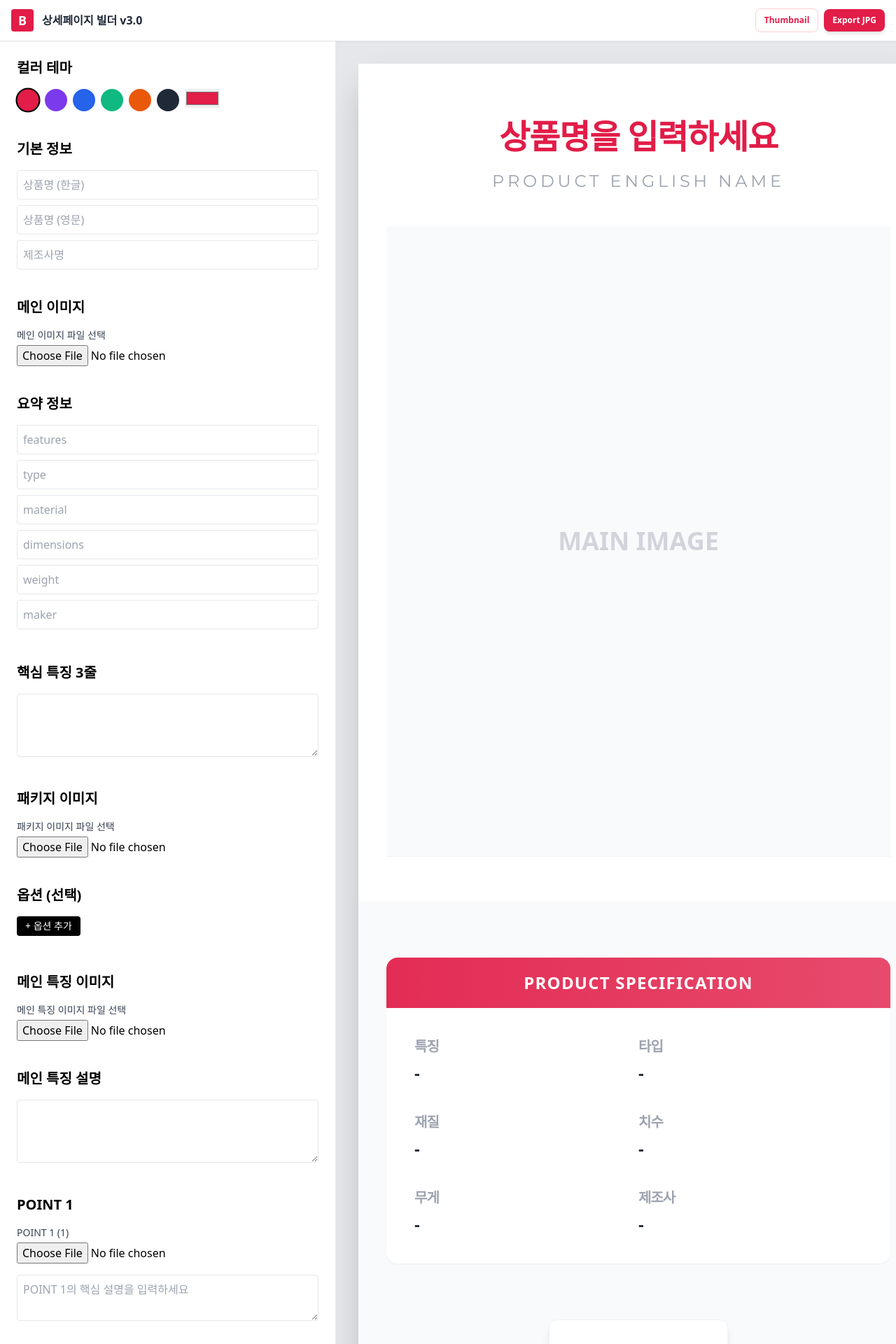
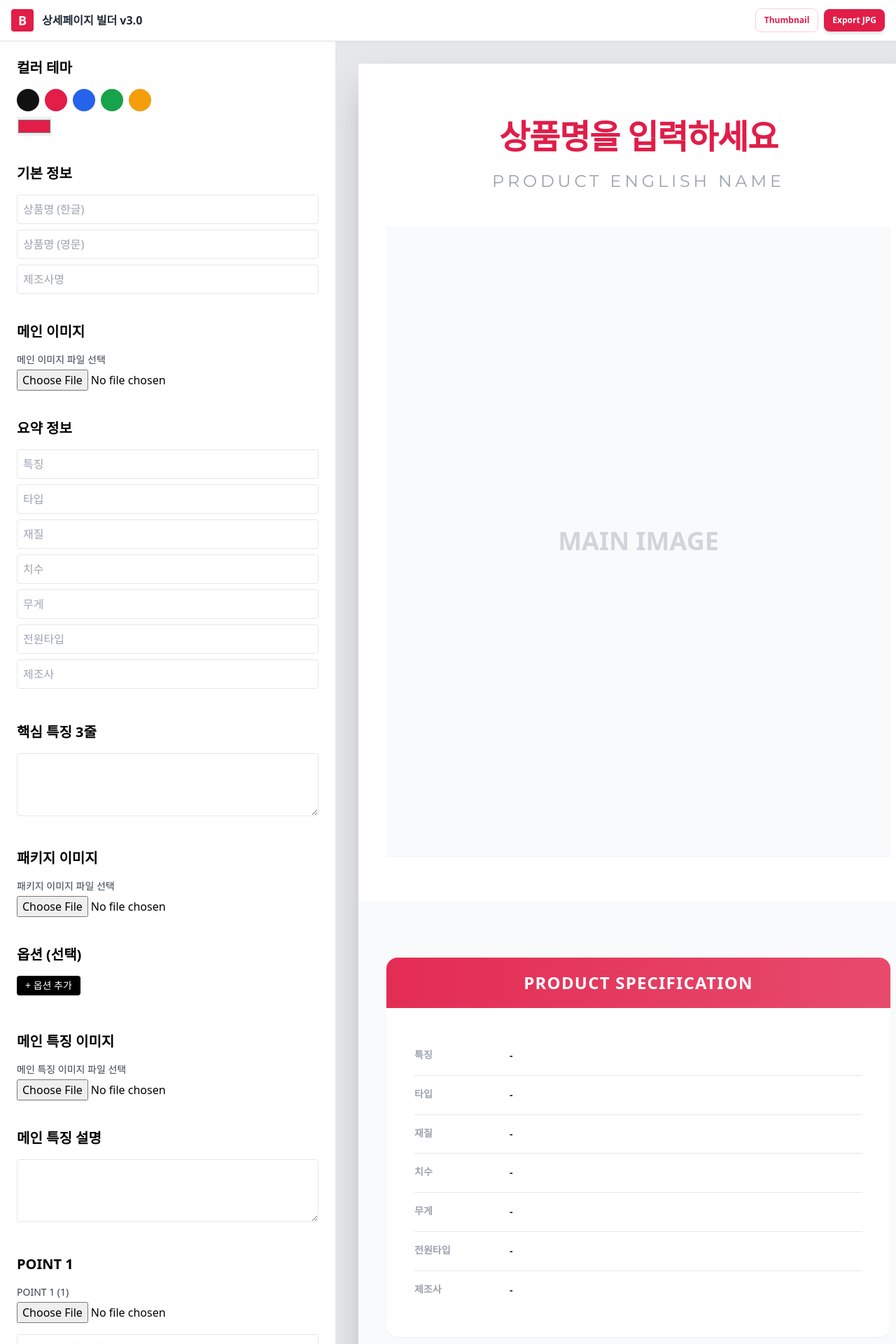
Before and after one commit to papa6229-beep/detail-page-builder, a React (Vite) app: page / in a window 1280 px wide. Shown: the top 1920 px of the page at 70% size. Built offline with nearby package versions, Linux system fonts and the light colour scheme; a web font is replaced by a local one.

Commit message:
상세페이지 빌더 작업 완료

```diff
--- a/components/Editor.tsx
+++ b/components/Editor.tsx
@@ -124,12 +124,29 @@ const Editor: React.FC<EditorProps> = ({ data, onChange, onGenerateAI, isLoading
       </section>
 
       {/* 요약 정보 */}
-      <section>
-        <h2 className="text-xl font-bold mb-4">요약 정보</h2>
-        {(['features', 'type', 'material', 'dimensions', 'weight', 'maker'] as const).map(k => (
-          <input key={k} name={`summary_${k}`} value={data.summaryInfo[k]} onChange={handleInputChange} className="w-full p-2 border rounded mb-2" placeholder={k} />
-        ))}
-      </section>
+<section>
+  <h2 className="text-xl font-bold mb-4">요약 정보</h2>
+
+  {([
+    { key: 'feature', label: '특징' },
+    { key: 'type', label: '타입' },
+    { key: 'material', label: '재질' },
+    { key: 'size', label: '치수' },
+    { key: 'weight', label: '무게' },
+    { key: 'power', label: '전원타입' },
+    { key: 'maker', label: '제조사' },
+  ] as const).map(item => (
+    <input
+      key={item.key}
+      name={`summary_${item.key}`}
+      value={data.summaryInfo[item.key]}
+      onChange={handleInputChange}
+      className="w-full p-2 border rounded mb-2"
+      placeholder={item.label}
+    />
+  ))}
+</section>
+
 
       {/* 핵심 특징 */}
       <section>
--- a/components/Preview.tsx
+++ b/components/Preview.tsx
@@ -65,20 +65,26 @@ const Preview = forwardRef<HTMLDivElement, PreviewProps>(({ data }, ref) => {
             >
               PRODUCT SPECIFICATION
             </div>
-            <div className="grid grid-cols-2 p-10 gap-y-10 border-t border-gray-50">
+<div className="p-10 border-t border-gray-100">
   {[
-                { label: '특징', value: summaryInfo.features },
+  { label: '특징', value: summaryInfo.feature },
   { label: '타입', value: summaryInfo.type },
   { label: '재질', value: summaryInfo.material },
-                { label: '치수', value: summaryInfo.dimensions },
+  { label: '치수', value: summaryInfo.size },
   { label: '무게', value: summaryInfo.weight },
+  { label: '전원타입', value: summaryInfo.power },
   { label: '제조사', value: summaryInfo.maker },
 ].map((item, idx) => (
-                <div key={idx} className="flex flex-col">
-                  {/* 라벨 크기 소폭 조정 (text-2xl -> text-xl) */}
-                  <span className="text-xl font-black text-gray-400 mb-2 uppercase tracking-tighter">{item.label}</span>
-                  {/* 내용 크기 소폭 조정 (text-3xl -> text-2xl) */}
-                  <span className="text-2xl text-gray-800 font-black">{item.value || '-'}</span>
+    <div
+      key={idx}
+      className="grid grid-cols-[120px_1fr] gap-4 py-4 border-b last:border-b-0"
+    >
+      <div className="text-sm font-bold text-gray-400">
+        {item.label}
+      </div>
+      <div className="text-sm font-semibold text-gray-800 leading-relaxed whitespace-pre-line">
+        {item.value || '-'}
+      </div>
     </div>
   ))}
             </div>
--- a/constants.ts
+++ b/constants.ts
@@ -9,12 +9,13 @@ export const INITIAL_PRODUCT_DATA: ProductData = {
   productNameEn: '',
   brandName: '',
   summaryInfo: {
-    features: '',
+    feature: '',
     type: '',
     material: '',
-    dimensions: '',
+    size: '',
     weight: '',
-    maker: ''
+    power: '',
+    maker: '',
   },
   themeColor: DEFAULT_THEME_COLOR,
 
@@ -37,12 +38,34 @@ export const INITIAL_PRODUCT_DATA: ProductData = {
 };
 
 export const COLOR_PRESETS = [
-  { label: 'Rose', value: '#E11D48' },
-  { label: 'Violet', value: '#7C3AED' },
-  { label: 'Blue', value: '#2563EB' },
-  { label: 'Green', value: '#10B981' },
-  { label: 'Orange', value: '#EA580C' },
-  { label: 'Black', value: '#1F2937' },
+  // 단색
+  { type: 'solid', value: '#111111' },
+  { type: 'solid', value: '#e11d48' },
+  { type: 'solid', value: '#2563eb' },
+  { type: 'solid', value: '#16a34a' },
+  { type: 'solid', value: '#f59e0b' }, // 진한 옐로우
+
+  // 그라데이션
+  {
+    type: 'gradient',
+    value: 'linear-gradient(90deg, #facc15, #f59e0b)', // 옐로우 → 오렌지
+  },
+  {
+    type: 'gradient',
+    value: 'linear-gradient(90deg, #fde047, #f97316)', // 라이트 옐로우 → 딥 오렌지
+  },
+  {
+    type: 'gradient',
+    value: 'linear-gradient(90deg, #fbbf24, #dc2626)', // 옐로우 → 레드
+  },
+  {
+    type: 'gradient',
+    value: 'linear-gradient(90deg, #22c55e, #16a34a)', // 그린
+  },
+  {
+    type: 'gradient',
+    value: 'linear-gradient(90deg, #3b82f6, #1e3a8a)', // 블루
+  },
 ];
 
 export const THUMBNAIL_SIZES = [202, 400, 500];
--- a/types.ts
+++ b/types.ts
@@ -1,12 +1,13 @@
 // types.ts
 
 export interface SummaryInfo {
-  features: string;
-  type: string;
-  material: string;
-  dimensions: string;
-  weight: string;
-  maker: string;
+  feature: string;   // 특징
+  type: string;      // 타입
+  material: string;  // 재질
+  size: string;      // 치수
+  weight: string;    // 무게
+  power: string;     // 전원타입
+  maker: string;     // 제조사 / 브랜드
 }
 
 export interface OptionItem {
```
Lines whose indentation alone changed are shown as unchanged.
